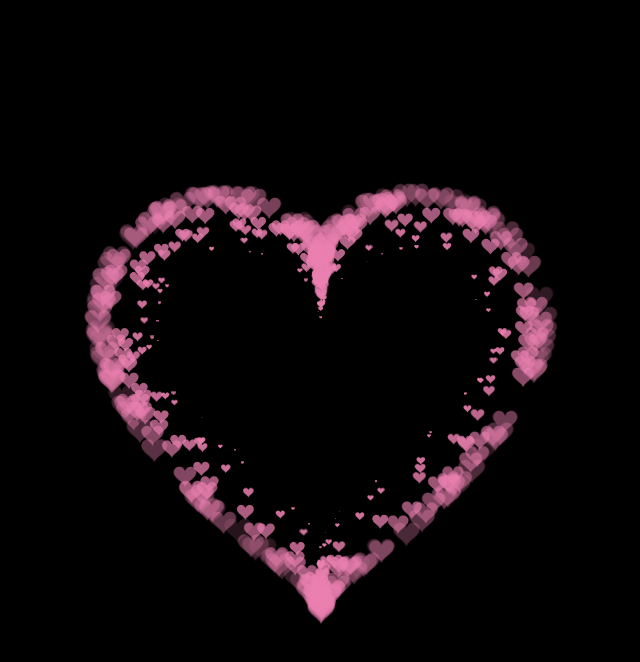
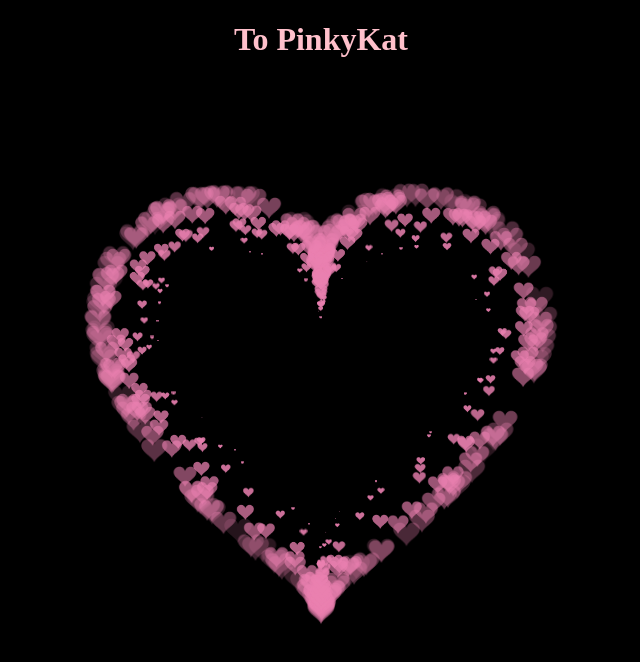
Before and after one commit to nvtu/Heart, a plain HTML site: page index.html in a window 1280 px wide. Shown: the whole page, without its empty margins (319-959 px from the left). Drawn offline with Linux system fonts and the light colour scheme.

Commit message:
:lipstick: Add name

```diff
--- a/index.html
+++ b/index.html
@@ -4,7 +4,7 @@
 
  <HEAD>
 
-  <TITLE> New Document </TITLE>
+  <TITLE> My Heart </TITLE>
 
   <META NAME="Generator" CONTENT="EditPlus">
 
@@ -38,13 +38,20 @@ canvas {
 
 }
 
+h1 {
+	color: pink;
+	position: absolute;
+	text-align: center;
+	width: 100%;
+}
+
   </style>
 
  </HEAD>
 
 
  <BODY>
-
+	<h1>To PinkyKat</h1>
   <canvas id="pinkboard"></canvas>
 
   <script>
```
